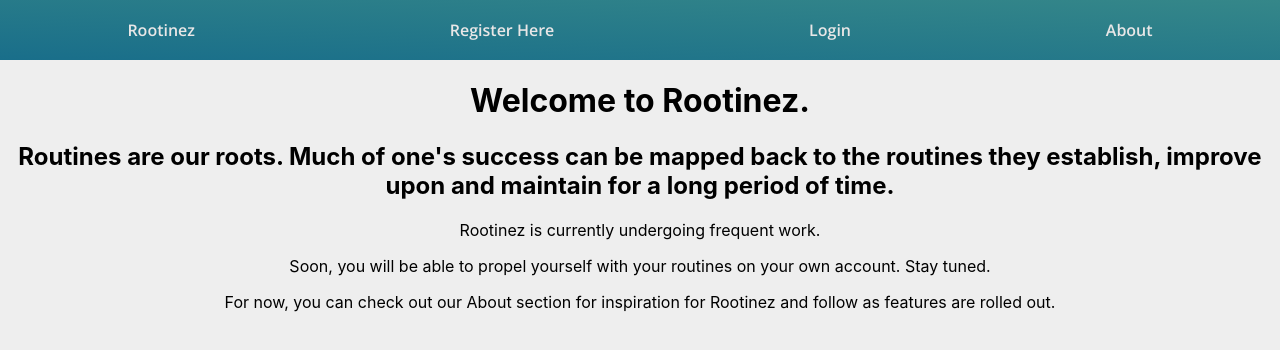
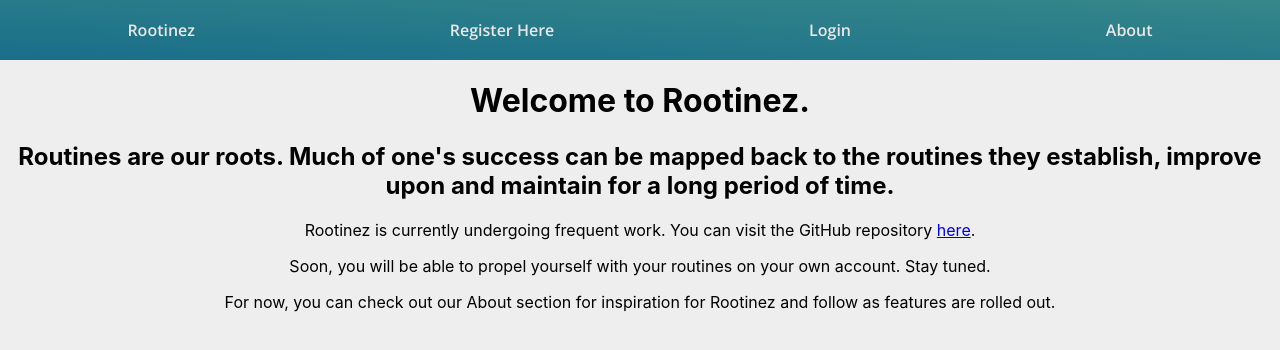
Before and after one commit to nicholasmeade/Rootinez, a React (Create React App) app in the folder rootinez-app/: page /#/ in a window 1280 px wide. Shown: the top 350 px of the page. Built offline with nearby package versions, Linux system fonts and the light colour scheme.

Commit message:
home page and readme changes

```diff
--- a/rootinez-app/src/Components/Home.js
+++ b/rootinez-app/src/Components/Home.js
@@ -14,7 +14,7 @@ const Home = () => {
                 <h2>Routines are our roots. Much of one's success can be mapped back to the routines they establish, improve upon and maintain for a long period of time.</h2>
             </div>
             <div className="register-container">
-                <p>Rootinez is currently undergoing frequent work.</p>
+                <p>Rootinez is currently undergoing frequent work. You can visit the GitHub repository <a href="https://github.com/nicholasmeade/Rootinez">here</a>.</p>
                 <p>Soon, you will be able to propel yourself with your routines on your own account. Stay tuned.</p>
                 <p>For now, you can check out our About section for inspiration for Rootinez and follow as features are rolled out.</p>
                 {/* <p>Ready to propel yourself with your routines? Get started with an account <Link className='register-tab' to='/register'><span className="register-link-text">here</span></Link>.</p> */}
```
